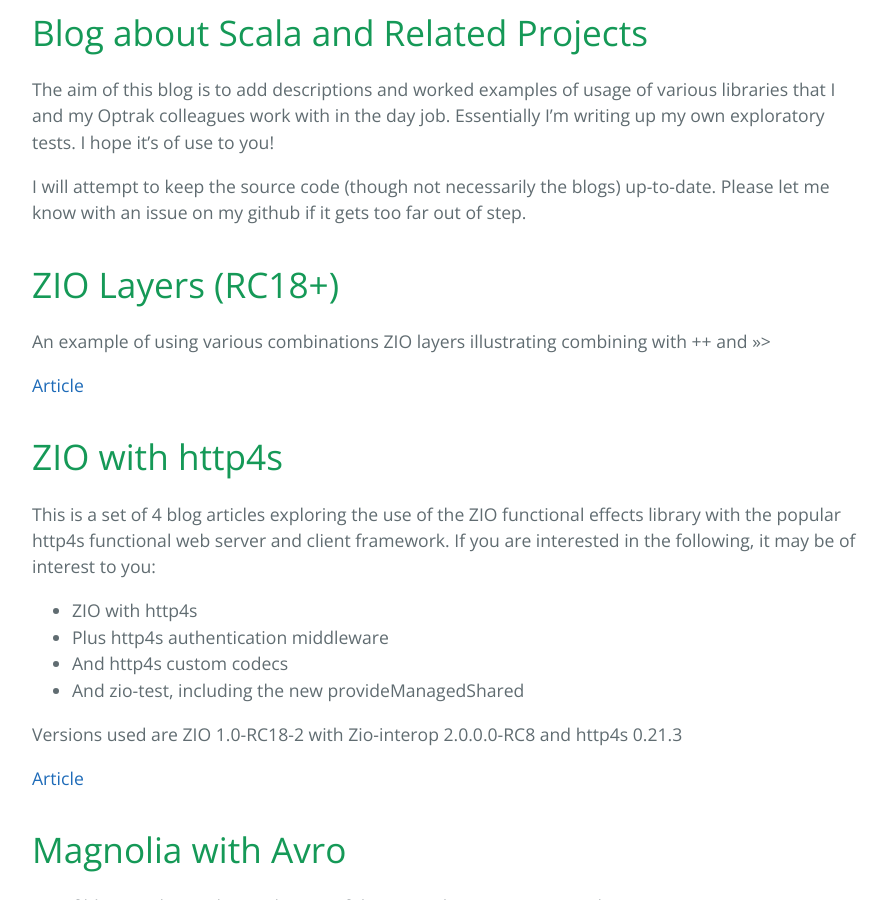
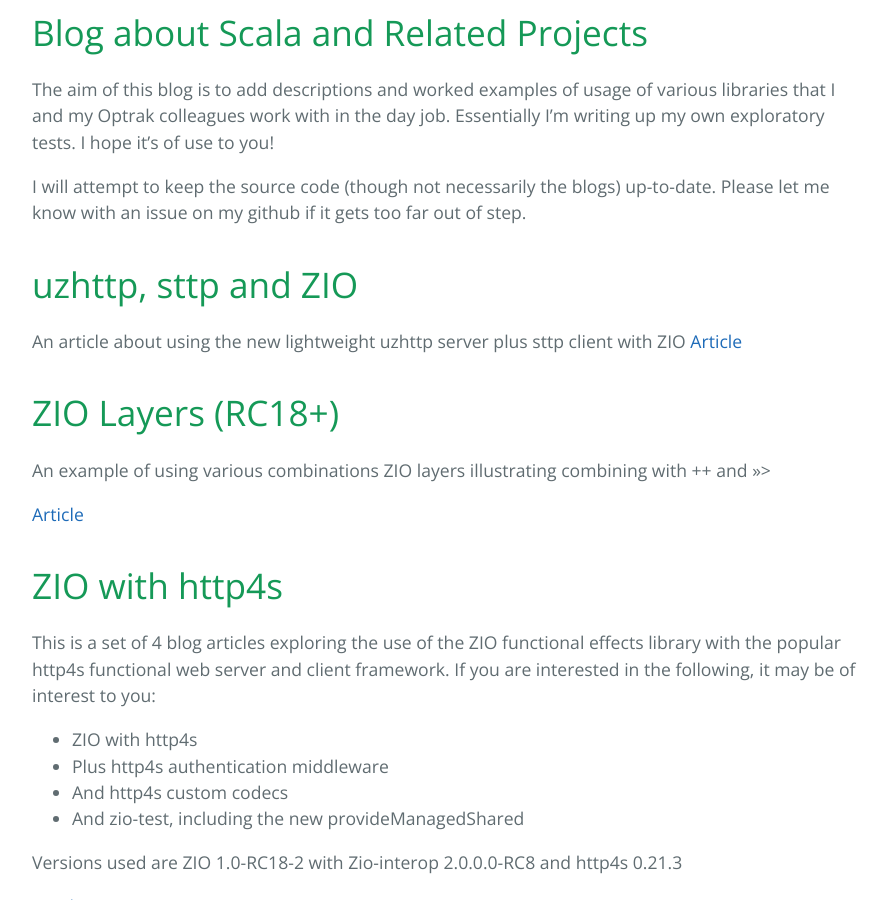
Before and after one commit to TimPigden/TimPigden.github.io, a Jekyll site: the page built from index.md, in a window 1280 px wide and 900 px high, scrolled down 343 px. Shown: the whole window, without its empty margins (192-1079 px from the left). Built offline with Jekyll 4.4.1, drawn with Linux system fonts in a browser that asks for light colours; our own code applies the rules of GitHub Pages for plain Markdown files.

Commit message:
with link

```diff
--- a/index.md
+++ b/index.md
@@ -10,6 +10,10 @@
 
 I will attempt to keep the source code (though not necessarily the blogs) up-to-date. Please let me know with an issue on my github if it gets too far
 out of step.
+
+# uzhttp, sttp and ZIO
+An article about using the new lightweight uzhttp server plus sttp client with ZIO
+[Article](_pages/zio-uzhttp-sttp/uzhttp-sttp.md)
 
 # ZIO Layers (RC18+)
 
```
